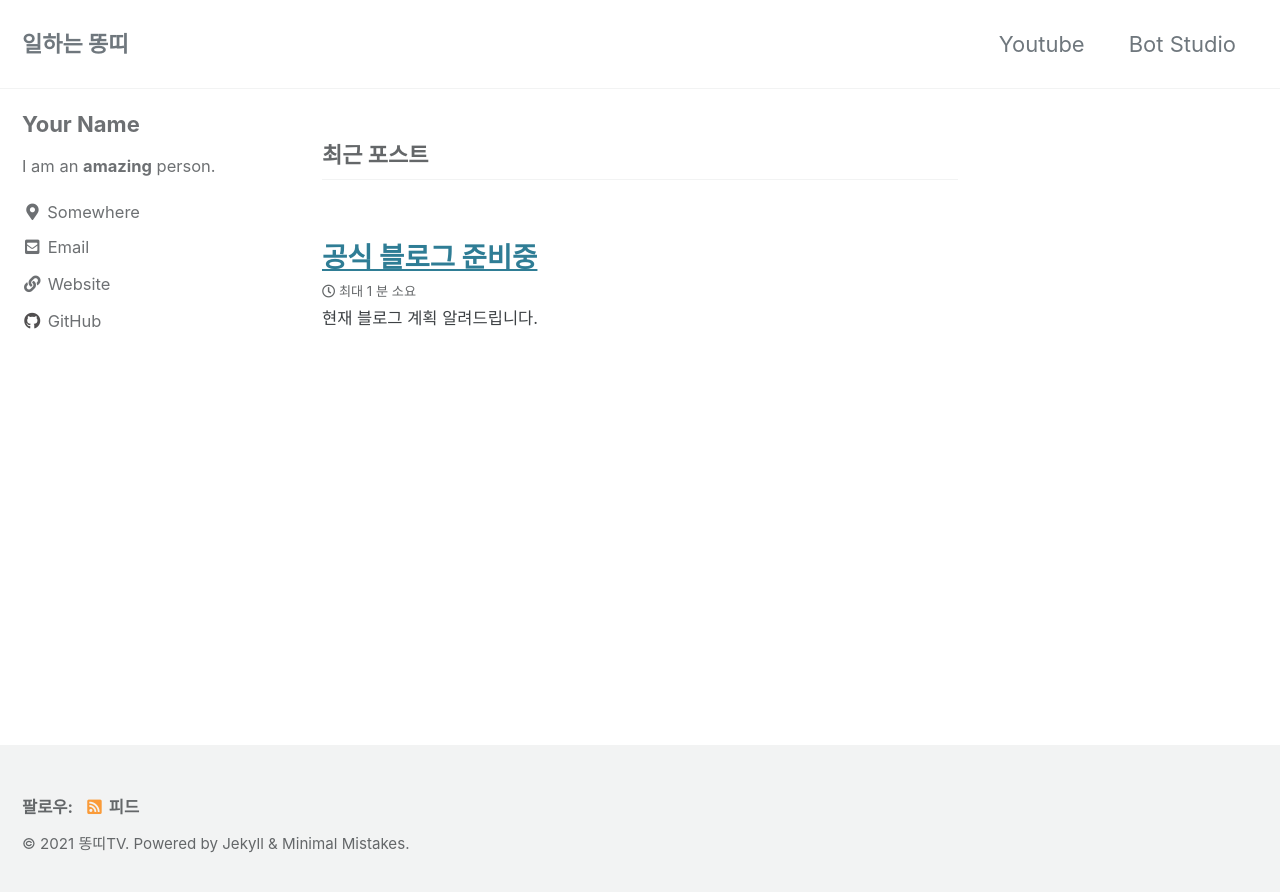
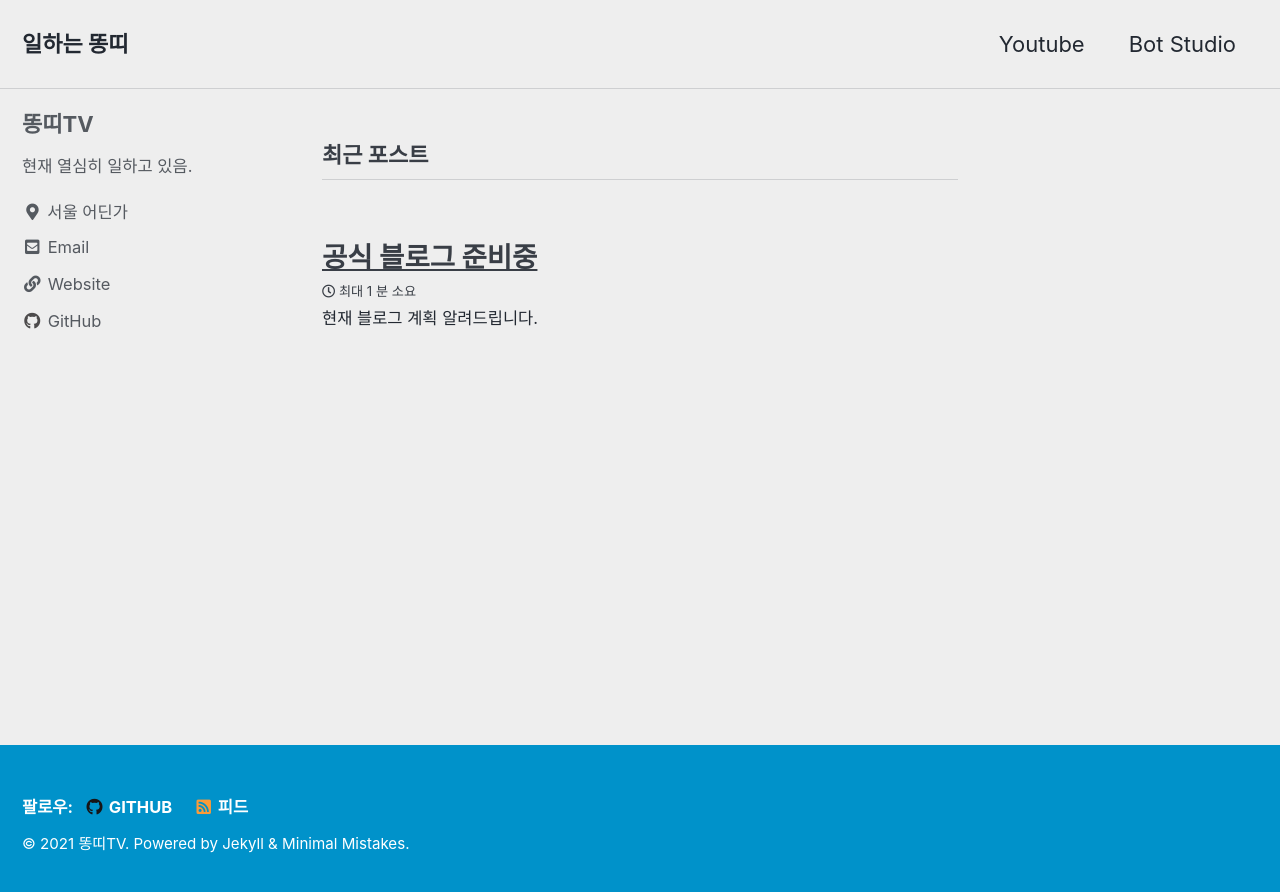
Before and after one commit to Ddongddi/ddongddi.github.io, a Jekyll site: the page built from index.html, in a window 1280 px wide. Shown: the top 892 px of the page. Built offline with Jekyll 4.4.1, drawn with Linux system fonts in a browser that asks for light colours; cached includes are drawn as plain includes; the list of posts is cut into pages by our own code.

Commit message:
updated config

```diff
--- a/_config.yml
+++ b/_config.yml
@@ -12,7 +12,7 @@
 
 # theme                  : "minimal-mistakes-jekyll"
 # remote_theme           : "mmistakes/minimal-mistakes"
-minimal_mistakes_skin    : "default" # "air", "aqua", "contrast", "dark", "dirt", "neon", "mint", "plum", "sunrise"
+minimal_mistakes_skin    : "air" # "air", "aqua", "contrast", "dark", "dirt", "neon", "mint", "plum", "sunrise"
 
 # Site Settings
 locale                   : "ko-KR"
@@ -101,10 +101,10 @@ analytics:
 
 # Site Author
 author:
-  name             : "Your Name"
+  name             : "똥띠TV"
   avatar           : # path of avatar image, e.g. "/assets/images/bio-photo.jpg"
-  bio              : "I am an **amazing** person."
-  location         : "Somewhere"
+  bio              : "현재 열심히 일하고 있음."
+  location         : "서울 어딘가"
   email            :
   links:
     - label: "Email"
@@ -137,7 +137,7 @@ footer:
       # url:
     - label: "GitHub"
       icon: "fab fa-fw fa-github"
-      # url:
+      url: "https://github.com/Ddongddi/"
     - label: "GitLab"
       icon: "fab fa-fw fa-gitlab"
       # url:
```
